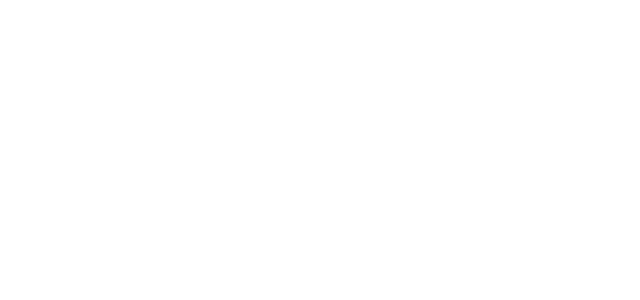
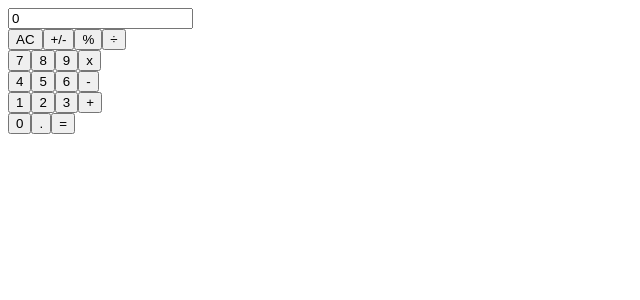
Before and after one commit to LOctavio/math-magicians, a React (Create React App) app: page / in a window 1280 px wide. Shown: the top 300 px of the page, without its empty margins (0-640 px from the left). Built offline with nearby package versions, Linux system fonts and the light colour scheme.

Commit message:
Import calculator to main component

```diff
--- a/src/App.js
+++ b/src/App.js
@@ -1,5 +1,9 @@
+import Calculator from './components/Calculator';
+
 function App() {
-  return (null);
+  return (
+    <Calculator />
+  );
 }
 
 export default App;
```
